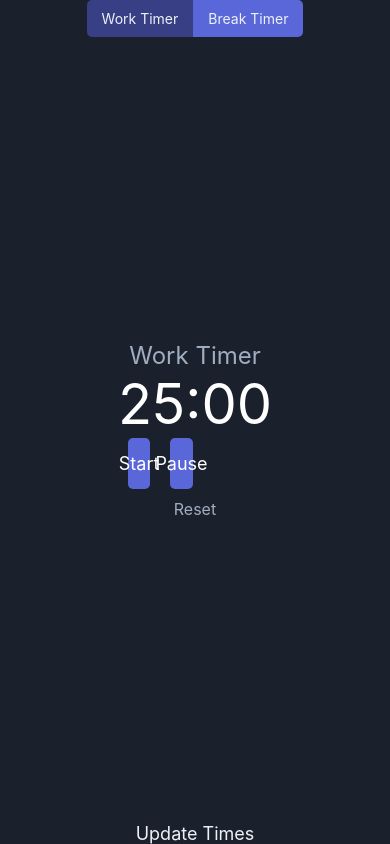
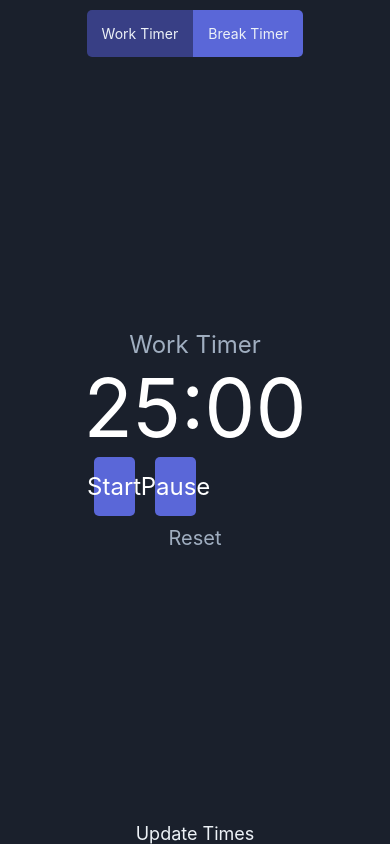
Before and after one commit to mcarson24/pomodoro-timer, a React Native app: screen / in a window 390 px wide. Built offline with nearby package versions, Linux system fonts and the light colour scheme.

Commit message:
Resize elements

```diff
--- a/components/Timer.js
+++ b/components/Timer.js
@@ -203,11 +203,12 @@ const styles = StyleSheet.create({
 	timerToggles: {
 		flexDirection: 'row',
 		borderRadius: 5,
-		overflow: 'hidden'
+		overflow: 'hidden',
+    'marginTop': 10
 	},
 	timerToggleButton: {
 		paddingHorizontal: 15,
-		paddingVertical: 10,
+		paddingVertical: 15,
 	},
 	timerToggleButtonText: {
 		color: colors.grayLighter,
@@ -223,7 +224,7 @@ const styles = StyleSheet.create({
     color: colors.grayDarker
   },
   timeDisplay: {
-    fontSize: 56,
+    fontSize: 81,
     color: colors.white,
   },
   resetContainer: {
@@ -233,7 +234,7 @@ const styles = StyleSheet.create({
   },
   resetText: {
   	color: colors.grayDarker,
-  	fontSize: 16,
+  	fontSize: 20,
   },
   buttonContainer: {
     flexDirection: 'row',
@@ -250,7 +251,7 @@ const styles = StyleSheet.create({
   },
   timerButtonsText: {
   	color: colors.white,
-  	fontSize: 18,
+  	fontSize: 24,
   },
   updateButton: {
   	color: colors.grayLighter,
```
